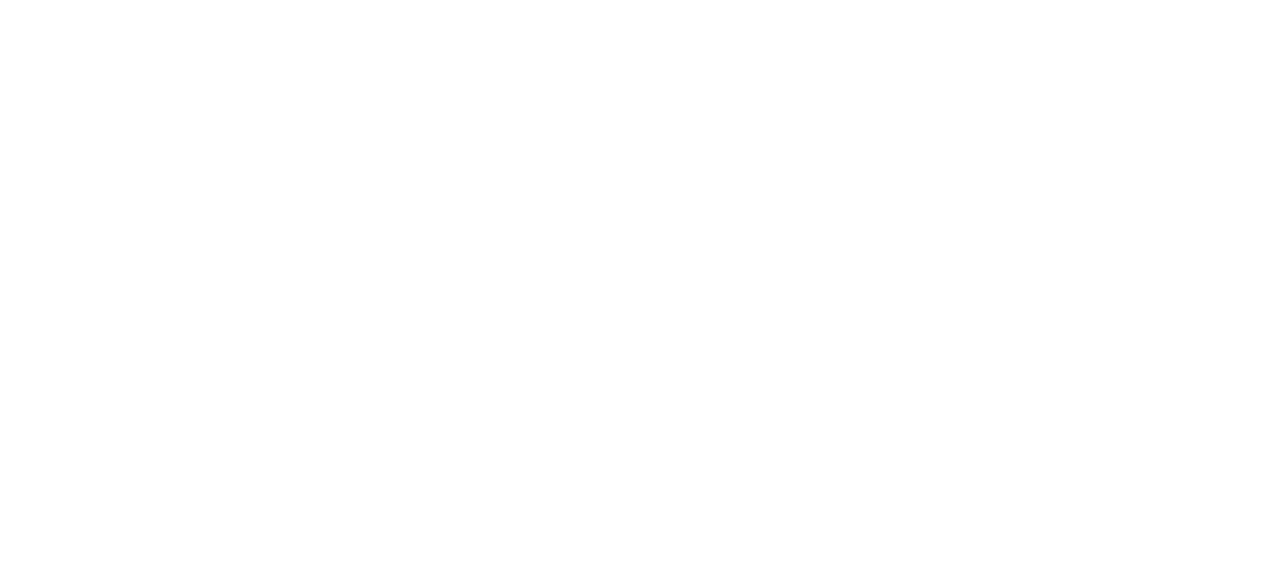
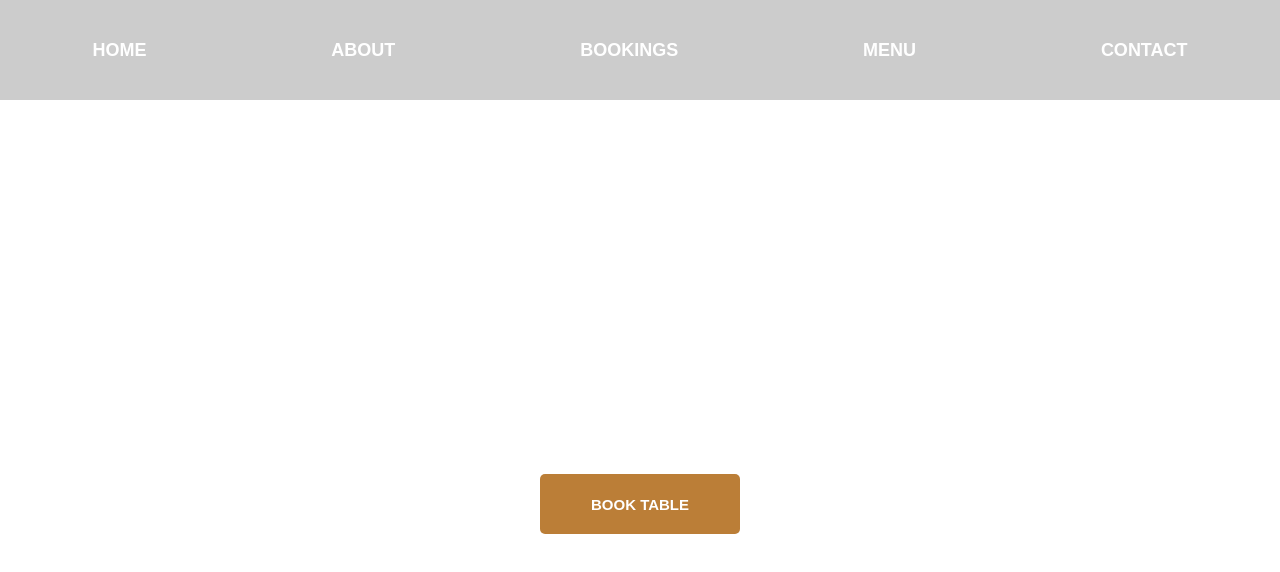
Before and after one commit to Quibrick/restaurant-page, a plain HTML site: page index.html in a window 1280 px wide. Drawn offline with Linux system fonts and the light colour scheme.

Commit message:
styling and added facebook svg icon

```diff
--- a/main.js
+++ b/main.js
@@ -1 +1 @@
-(()=>{"use strict";!function(){const e=document.getElementById("content"),n=document.createElement("div");n.id="landing-page",e.appendChild(n)}(),function(){const e=document.getElementById("landing-page"),n=document.createElement("nav");n.id="navigation";let t=["HOME","ABOUT","BOOKINGS","MENU","CONTACT"];for(let e of t){const t=document.createElement("BUTTON");t.classList.add("navigation-btn"),t.id=`${e.toLowerCase()}-btn`,t.innerHTML=e,n.append(t)}e.appendChild(n)}(),function(){const e=document.getElementById("landing-page"),n=document.createElement("div");n.id="title-container";const t=document.createElement("h2");t.innerHTML="Restaurant";const d=document.createElement("h3");d.innerHTML="THE LATERN CAFE",t.appendChild(d),n.appendChild(t),e.appendChild(n)}()})();
+(()=>{"use strict";window.onload=(function(){const e=document.getElementById("content"),n=document.createElement("div");n.id="landing-page",e.appendChild(n)}(),function(){const e=document.getElementById("landing-page"),n=document.createElement("nav");n.id="navigation";let t=["HOME","ABOUT","BOOKINGS","MENU","CONTACT"];for(let e of t){const t=document.createElement("BUTTON");t.classList.add("navigation-btn"),t.id=`${e.toLowerCase()}-btn`,t.innerHTML=e,n.append(t)}e.appendChild(n)}(),function(){const e=document.getElementById("landing-page"),n=document.createElement("div");n.id="title-container";const t=document.createElement("h2");t.id="header",t.innerHTML="Restaurant";const d=document.createElement("h3");d.id="restaurant-name",d.innerHTML="THE LATERN BISTRO";const a=document.createElement("hr");a.id="restaurant-underline",d.appendChild(a),t.appendChild(d),n.appendChild(t),e.appendChild(n)}(),void function(){const e=document.getElementById("landing-page"),n=document.createElement("BUTTON");n.id="book-table-btn",n.innerHTML="BOOK TABLE",e.appendChild(n)}())})();
--- a/styles.css
+++ b/styles.css
@@ -18,10 +18,10 @@
     align-items: center;
     justify-content:space-around;
     position: relative;
-    top: 10px;
     width: auto;
     height: 100px;
-    margin: auto
+    margin: auto;
+    background-color:rgba(0, 0, 0, 0.2)
 }
 
 .navigation-btn{
@@ -40,17 +40,47 @@
 
 #title-container{
     position: relative;
-    top: 300px;
+    top: 200px;
     width: auto;
     margin: auto;
     text-align: center;
     color: white
 }
 
-h3{
+#restaurant-name{
     font-size: 80px;
 }
 
-h2{
+#restaurant-underline{
+    border: solid 3px;
+    width: 100px;
+    margin: auto;
+}
+
+#header{
     letter-spacing: 10px;
 }
+
+#book-table-btn{
+    position: relative;
+    top: 250px;
+    left: 50%;
+    transform: translateX(-50%);
+    width: 200px;
+    height: 60px;
+    background-color: #BB7E37;
+    border-radius: 5px;
+    border:transparent;
+    outline: none;
+    color: white;
+    font-weight: 900;
+    font-size: 15px;
+    transition: 0.1s;
+    transition-timing-function: ease;
+
+}
+
+#book-table-btn:hover{
+    border: 2px solid white
+
+}
```
Also changed, not shown: svg/facebook.svg (added), svg/icon.svg (deleted).
